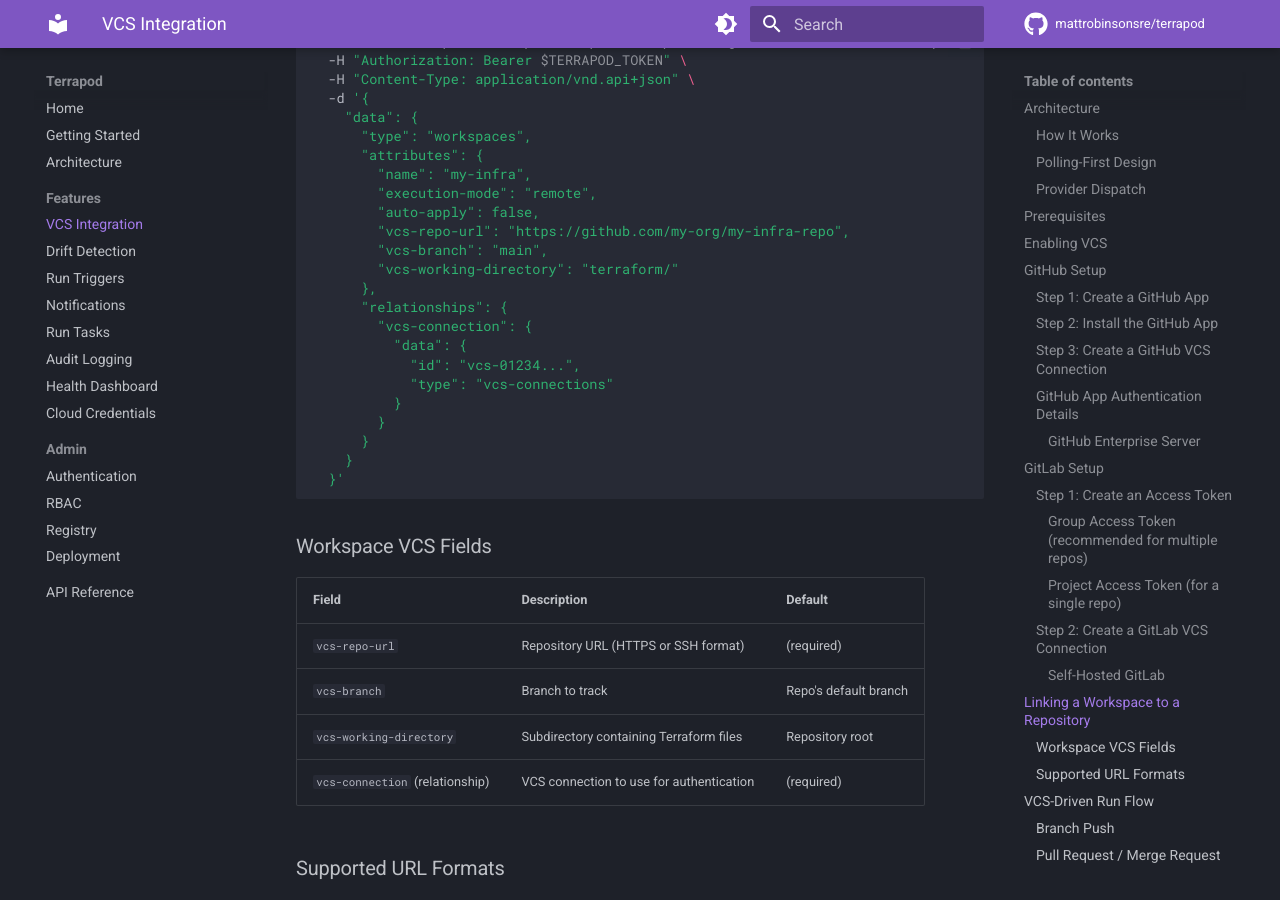
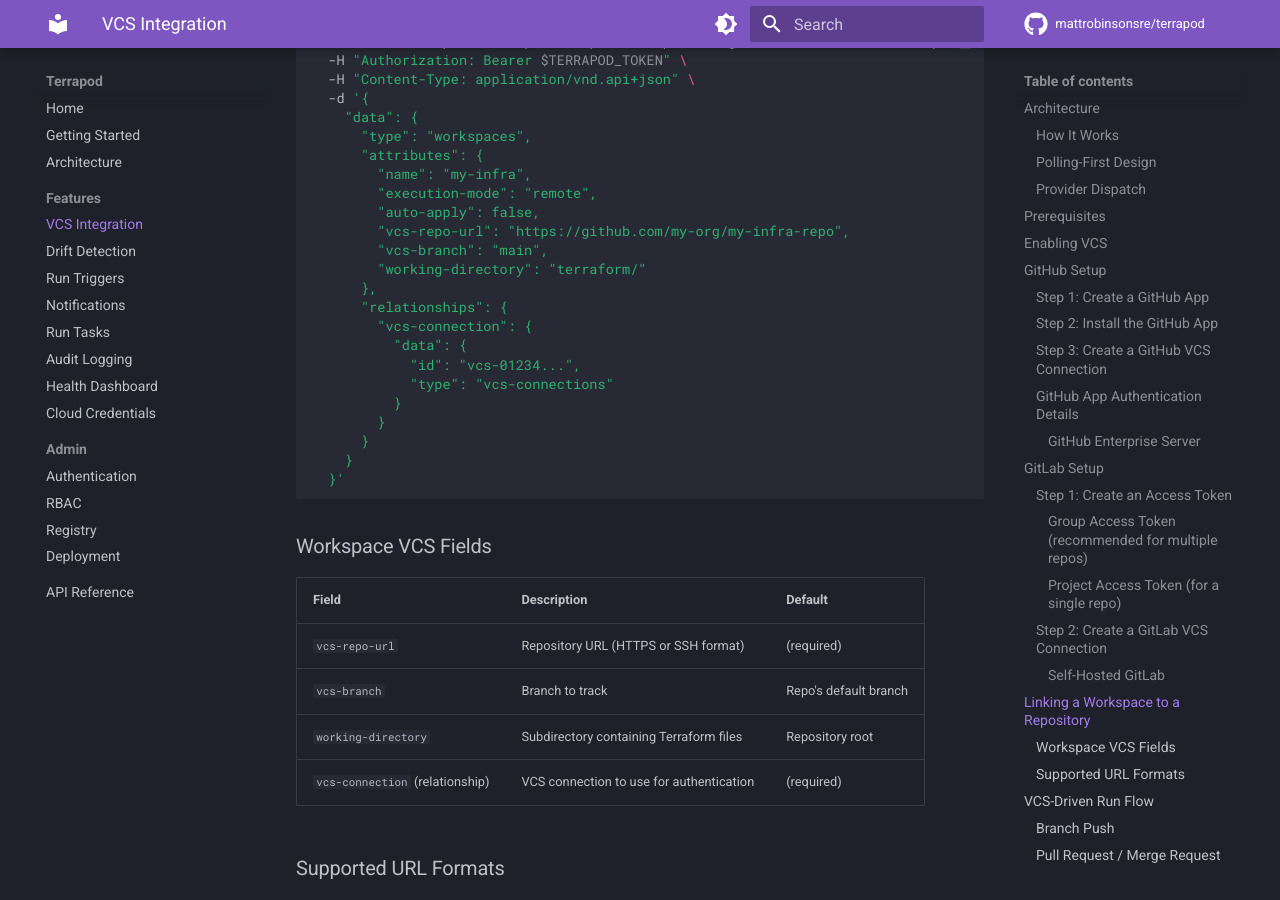
Before and after one commit to mattrobinsonsre/terrapod, an MkDocs documentation site: the page built from docs/vcs-integration.md, in a window 1280 px wide and 900 px high, scrolled down 9863 px. Built offline with MkDocs 1.6.1 and Material for MkDocs 9.7.7, drawn with Linux system fonts in a browser that asks for light colours; comment, search, counter and statistics services are not loaded.

Commit message:
docs: fix stale vcs-working-directory references
Rename to working-directory to match the unified field name
from PR #146.

```diff
--- a/docs/vcs-integration.md
+++ b/docs/vcs-integration.md
@@ -282,7 +282,7 @@
         "auto-apply": false,
         "vcs-repo-url": "https://github.com/my-org/my-infra-repo",
         "vcs-branch": "main",
-        "vcs-working-directory": "terraform/"
+        "working-directory": "terraform/"
       },
       "relationships": {
         "vcs-connection": {
@@ -302,7 +302,7 @@
 |---|---|---|
 | `vcs-repo-url` | Repository URL (HTTPS or SSH format) | (required) |
 | `vcs-branch` | Branch to track | Repo's default branch |
-| `vcs-working-directory` | Subdirectory containing Terraform files | Repository root |
+| `working-directory` | Subdirectory containing Terraform files | Repository root |
 | `vcs-connection` (relationship) | VCS connection to use for authentication | (required) |
 
 ### Supported URL Formats
```
Also changed, not shown: docs/api-reference.md (+1 -1 lines).
